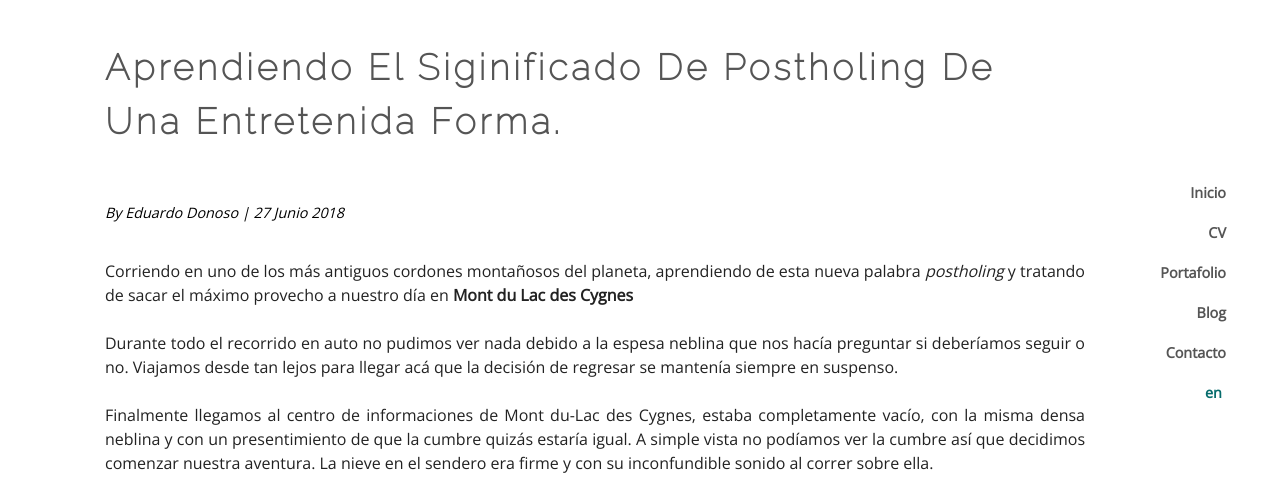
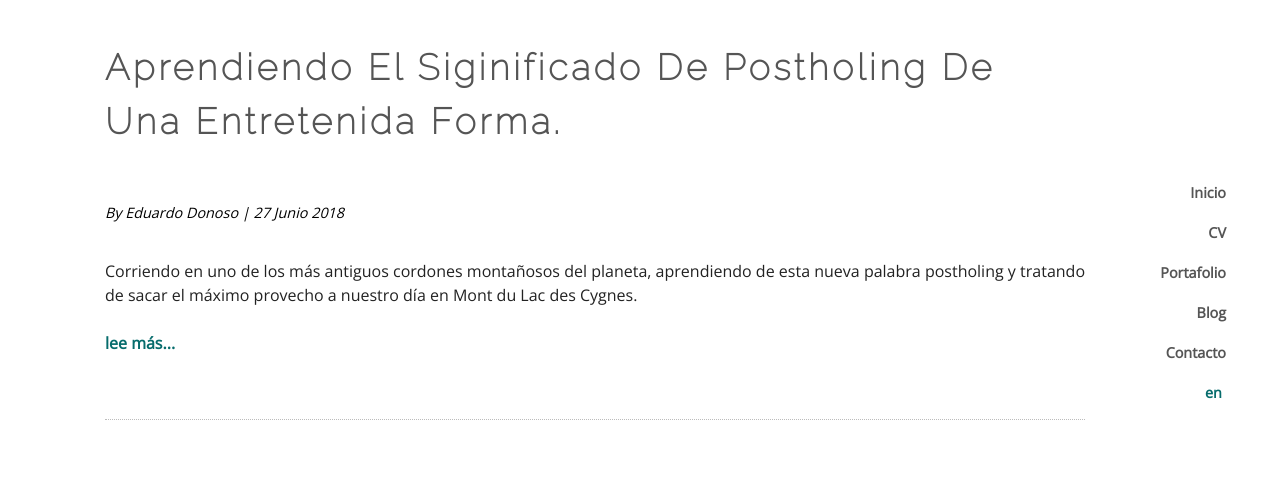
Before and after one commit to edonosousa/edonosousa.github.io, a Jekyll site: the page built from es/_pages/blog/index.html, in a window 1280 px wide and 900 px high, scrolled down 1747 px, cut to the strip 0-480 px from the top of the window. Built offline with Jekyll 4.4.1, drawn with Linux system fonts in a browser that asks for light colours.

Commit message:
Lac du Cygnes post

```diff
--- a/es/_posts/2018-06-26-canotaje-camping-la-mauricie.md
+++ b/es/_posts/2018-06-26-canotaje-camping-la-mauricie.md
@@ -38,24 +37,6 @@ El campamento fue en el lago Dauphinais, si ves el <a href="https://www.pc.gc.ca
 - Remo en el lago Giron
 - 1 km de Portage entre lago Giron y lago Dauphinais
 - Remo desde el lado sur del lago Dauphinais a nuestro sitio de camping número 2
-=======
-*La Mauricie, es referida como una de los mejores lugares en Canadá para ver el cambio de follaje, especialmente en otoño. (La Mauricie is commonly cited as one of the best places in the country to see stunning foliage, especially in the fall.)* - Celina Torrijos, <a href="http://farandwide.much.com/la-mauricie-camping-trip" target="_blank">Far&Wide</a>.
-
-
-
-Un viaje de una semana a la provincia de Quebec, fue el destino para ocupar nuestro pase a los Parques Nacionales de Canadá. Elegimos el Parque Nacional de La Mauricie por su soledad junto a campings remotos solo accesibles por canoa o kayak ¿Quién no ha soñado con remar al amanecer en un lago?
-
-El campamento fue en el lago Dauphinais, si ves el <a href="https://www.pc.gc.ca/en/pn-np/qc/mauricie/visit/cartes-maps" target="_blank">mapa de Parks Canada</a> no existe camino para llegar, lo que se hace es una mezcla de remar y caminar con la canoa en los hombros para llegar a destino. _Portage_ es la palabra francesa para referirse a la acción de llevar en los hombros un bote entre dos cuerpos de agua. Nuestra ruta de remo y _portage_ incluyó:
-
-<ul class="post-stats bullets">
-  <li>500 metros de _portage_ desde el estacionamiento al lago Soumire</li>
-  <li>Remo en el lago Soumire</li>
-  <li>500 metros de _portage_ entre lago Soumire y lago Giron</li>
-  <li>Remo en el lago Giron</li>
-  <li>1 km de _Portage_ entre lago Giron y lago Dauphinais</li>
-  <li>Remo desde el lado sur del lago Dauphinais a nuestro sitio de camping número 2</li>
-</ul>
->>>>>>> b65fa7dd2f8d6c156239b51976fbdf86e95ef251
 
 La canoa al hombro no fue tan mala experiencia como pensábamos, de hecho estábamos felices por haber comprado la canoa más liviana. Pero en nuestro segundo tramo con la canoa al hombro comenzaron nuestros problemas. Una picadura de mosquito fue la alarma, para después casi al llegar al lago Dauphinais, darnos cuenta que éramos esperados por una nube de mosquitos, nuestro único resguardo fue cuando llegamos al centro del lago y una briza los empujó lejos de nosotros. Ahora entendíamos porque las otras personas que vimos estaban cubiertas completa desde los pies a la cabeza.
 
@@ -90,5 +71,5 @@ Para tener en cuenta:
 - Debes realizar una <a href="https://reservation.pc.gc.ca/LaMauricieNationalParkofCanada/LaMauricieBackcountry?Map&gccf=true" title="reserva de Parks Canada" target="blank">reserva</a> para camping y canotaje con anticipación. Cuando llegues a la entrada del parque, dirígete a la recepción para recibir tu permiso.
 - Si ves nuestra fotos, no cubrimos nuestras piernas pensando que el repelente de insectos era efectivo. El cual no hizo nada, aconsejamos cubrir las piernas, brazos y cabeza.
 - No nos introducimos en el agua en el lago Dauphinais, ya que había sanguijuelas. No sabemos si existen en otras partes del parque ya que estuvimos en el campamento número 2.
--Los senderos para portage están bien señalizados y son relativamente planos.
--La única fuente de agua en el campamento, fue el lago. Remamos hasta el centro de este para obtener agua para hervir.
+- Los senderos para portage están bien señalizados y son relativamente planos.
+- La única fuente de agua en el campamento, fue el lago. Remamos hasta el centro de este para obtener agua para hervir.
--- /dev/null
+++ b/es/_posts/2018-06-27-postholing-mont-lac-cygnes.md
@@ -0,0 +1,64 @@
+---
+author: Eduardo Donoso
+layout: post
+date: '2018-06-27 17:08 -0400'
+published: true
+title: Aprendiendo el siginificado de postholing de una entretenida forma.
+postHero: /assets/images/postholing-mont-lac-cygnes/1.jpg
+permalink: /es/postholing-mont-lac-cygnes/
+ref: postholing-mont-lac-cygnes
+categories:
+  - travels
+tags:
+  - canada
+  - quebec
+  - trail-running
+---
+Corriendo en uno de los más antiguos cordones montañosos del planeta, aprendiendo de esta nueva palabra postholing y tratando de sacar el máximo provecho a nuestro día en Mont du Lac des Cygnes.
+
+Durante todo el recorrido en auto no pudimos ver nada debido a la espesa neblina que nos hacía preguntar si deberíamos seguir o no. Viajamos desde tan lejos para llegar acá que la decisión de regresar se mantenía siempre en suspenso.
+
+Finalmente llegamos al centro de informaciones de Mont du-Lac des Cygnes, estaba completamente vacío, con la misma densa neblina y con un presentimiento de que la cumbre quizás estaría igual. A simple vista no podíamos ver la cumbre así que decidimos comenzar nuestra aventura. La nieve en el sendero era firme y con su inconfundible sonido al correr sobre ella.
+
+¿Por qué insistir con subir una montaña sabiendo que no se va a ver nada desde la cima? Y ¿Por qué las señales del sendero están casi a nivel del suelo? Estábamos a punto de encontrar todas estas respuestas de una manera un poco dura.
+
+<div class="quote">Olvida, crossfit, yoga, soulcycle, soloflex y tus clases de acondicionamiento físico. No existe otra mejor manera de corta duración y que involucre todo tu cuerpo que postholing. [Forget CrossFit. Forget hot yoga, Soulcycle, Soloflex, and your Body Pump class. There is no better short-duration, full-body workout than postholing. Traducido Eduardo Donoso]</div>
+<div class="caption">–Maren Horjus, <a href="https://www.backpacker.com/skills/winter-skills-snowshoeing" target="_blank" title="The Case for Postholing">The Case for Postholing</a>, Backpacker Magazine</div>
+
+Corriendo en los senderos o en este caso corriendo en la nieve fue mucho más difícil de lo que imaginamos. El sonido pasivo al correr por la nieve cambió a quejas y reclamos cada vez que nuestros pies fueron tragados por la nieve cuando nos desviábamos un poco del pequeño sendero. Nos enterramos con la nieva hasta la cintura en más de 30 oportunidades y no teníamos idea que existe una palabra técnica para esto _postholing_. (Una gran descripción de esta palabra en Inglés <a href="https://www.thoughtco.com/what-is-postholing-1766135" target="_blank">aquí</a>.)
+
+La primera pregunta fue ¿Cuál es la altura a la que estamos corriendo sobre el sendero? Una pequeña pista en las siguientes fotografías.
+
+<img src="/assets/images/postholing-mont-lac-cygnes/2.jpg" alt="Postholing">
+<div class="caption">Postholing</div>
+
+<img src="/assets/images/postholing-mont-lac-cygnes/3.jpg" alt="La difícil tarea de encontrar las señales del sendero">
+<div class="caption">La difícil tarea de encontrar las señales del sendero</div>
+
+Estábamos realmente corriendo sobre 1 metro de altura y a la vez siendo tragados por la nieve en cada paso y aún pensábamos que íbamos a lograr llegar a la cima.
+
+Después de más nieve, llegamos a una pasarela de madera sobre la cima de la montaña y en donde pudimos saltar a unas grandes y planas superficies de roca. Finalmente estábamos en la cima de Mont du Lac des Cygnes con una increíble vista a… la espesa neblina que no nos dejaba ver nada.
+
+<img  src="/assets/images/postholing-mont-lac-cygnes/4.jpg" alt="Vista desde la cima">
+<div class="caption">Vista desde la cima</div>
+
+No nos queríamos rendir fácilmente así que esperamos durante 30 minutos en el frío de la cima, deseando que el viento que soplaba empujara un poco la neblina hacia otro lado. Mientras tanto uno de los letreros informativo llamó nuestra atención. Mont du Lac des Cygnes es parte del cordón montañoso Laurentian, cuenta con una altura de solo 980 metros y fue formado hace 1 billón de años atrás (tener en cuenta que el Monte Everest y el Monte Blanc tienen 200 millones de años) verificando con más detalles las Montañas Laurentian en Canadá se encuentran en el número 10 de la lista de <a href="https://www.buzzfeed.com/top10s/oldest-mountains-on-earth-ww6q?utm_term=.ic4kJlRrG#.elPgPJBkq" target="_blank">las montañas más antiguas del planeta</a>.
+
+Fue una espectacular experiencia de poder correr en una de las montañas más antiguas de la tierra, lamentablemente no pudimos ver la vista hacia el resto del cordón montañoso pero quizás intentaremos de nuevo en el verano.
+
+<img src="/assets/images/postholing-mont-lac-cygnes/5.jpg" alt="1 billón de años atrás">
+<div class="caption">1 billón de años atrás</div>
+
+Después de los 30 minutos, decidimos que era tiempo de regresar. Entre la mitad del tiempo corriendo y la otra en modo postholing logramos descender hasta el centro de visitas. Es tiempo de mirar hacia la cumbre y poner cara de incrédulos al ver que se despejo la cima y todo a nuestro alrededor. Con ustedes el viejo Mont du Lac des Cygnes. La verdad sabíamos que esto iba a suceder pero disfrutamos la travesía.
+
+<img src="/assets/images/postholing-mont-lac-cygnes/6.jpg" alt="Monte du Lac des Cygnes a la izquierda">
+<div class="caption">Monte du Lac des Cygnes a la izquierda</div>
+
+<img src="/assets/images/postholing-mont-lac-cygnes/7.jpg" alt="Es tiempo de disfrutar la vista desde el estacionamiento, detrás de nosotros el Monte du Lac à Moïse">
+<div class="caption">Es tiempo de disfrutar la vista desde el estacionamiento, detrás de nosotros el Monte du Lac à Moïse</div>
+
+Recomiendo:
+- Un gran mapa del Parque Nacional Des Grands-Jardins <a href="https://www.sepaq.com/dotAsset/840e9681-d144-4736-b81a-61b42cceb963.pdf" target="_blank">aquí</a>.
+- Otras actividades que puedes realizar en el parque <a href="https://www.sepaq.com/pq/grj/index.dot?language_id=1" target="_blank">aquí</a>.
+- La distancia total del sendero es 8.78 km ida y vuelta. Se pueden agregar más kilómetros si se toma el sendero más largo de regreso.
+- El precio para visitar el parque es $8 por persona.
--- a/es/_posts/2018-06-27-your-filename.md
+++ /dev/null
@@ -1,99 +0,0 @@
----
-author: Eduardo Donoso
-layout: post
-date: '2018-06-27 17:08 -0400'
-published: true
-title: Aprendiendo el siginificado de postholing de una entretenida forma.
-postHero: /assets/images/postholing-mont-lac-cygnes/1.jpg
-permalink: /es/postholing-mont-lac-cygnes/
-ref: postholing-mont-lac-cygnes
-categories:
-  - travels
-tags:
-  - canada
-  - quebec
-  - trail-running
----
-Corriendo en uno de los más antiguos cordones montañosos del planeta, aprendiendo de esta nueva palabra _postholing_ y tratando de sacar el máximo provecho a nuestro día en **Mont du Lac des Cygnes**
-
-Durante todo el recorrido en auto no pudimos ver nada debido a la espesa neblina que nos hacía preguntar si deberíamos seguir o no. Viajamos desde tan lejos para llegar acá que la decisión de regresar se mantenía siempre en suspenso.
-
-Finalmente llegamos al centro de informaciones de Mont du-Lac des Cygnes, estaba completamente vacío, con la misma densa neblina y con un presentimiento de que la cumbre quizás estaría igual. A simple vista no podíamos ver la cumbre así que decidimos comenzar nuestra aventura. La nieve en el sendero era firme y con su inconfundible sonido al correr sobre ella.
-
-¿Por qué insistir con subir una montaña sabiendo que no se va a ver nada desde la cima? Y ¿Por qué las señales del sendero están casi a nivel del suelo? Estábamos a punto de encontrar todas estas respuestas de una manera un poco dura.
-
-
-
-_Olvida, crossfit, yoga, soulcycle, soloflex y tus clases de acondicionamiento físico. No existe otra mejor manera de corta duración y que involucre todo tu cuerpo que _postholing_. [Forget CrossFit. Forget hot yoga, Soulcycle, Soloflex, and your Body Pump class. There is no better short-duration, full-body workout than postholing.Traducido Eduardo Donoso]_ –Maren Horjus, <a href="https://www.backpacker.com/skills/winter-skills-snowshoeing" target="_blank">**The case for Postholing**</a>. Backpacker Magazine
-
-Corriendo en los senderos o en este caso corriendo en la nieve fue mucho más difícil de lo que imaginamos. El sonido pasivo al correr por la nieve cambió a quejas y reclamos cada vez que nuestros pies fueron tragados por la nieve cuando nos desviábamos un poco del pequeño sendero. Nos enterramos con la nieva hasta la cintura en más de 30 oportunidades y no teníamos idea que existe una palabra técnica para esto _postholing_. (Una gran descripción de esta palabra en Inglés <a href="https://www.thoughtco.com/what-is-postholing-1766135" target="_blank">aquí</a>.)
-
-La primera pregunta fue ¿Cuál es la altura a la que estamos corriendo sobre el sendero? Una pequeña pista en las siguientes fotografías.
-
-
-<figure class="figure">
-  <img class="image" src="/assets/images/postholing-mont-lac-cygnes/2.jpg"
-      alt="Postholing">
-     <figcaption class="img-caption">Postholing</figcaption>
-</figure>
-<figure class="figure">
-  <img class="image" src="/assets/images/postholing-mont-lac-cygnes/3.jpg"
-      alt="La difícil tarea de encontrar las señales del sendero">
-     <figcaption class="img-caption">La difícil tarea de encontrar las señales del sendero</figcaption>
-</figure>
-
-Estábamos realmente corriendo sobre 1 metro de altura y a la vez siendo tragados por la nieve en cada paso y aún pensábamos que íbamos a lograr llegar a la cima.
-
-Después de más nieve, llegamos a una pasarela de madera sobre la cima de la montaña y en donde pudimos saltar a unas grandes y planas superficies de roca. Finalmente estábamos en la cima de Mont du Lac des Cygnes con una increíble vista a… la espesa neblina que no nos dejaba ver nada.
-
-
-<figure class="figure">
-  <img class="image" src="/assets/images/postholing-mont-lac-cygnes/4.jpg"
-      alt="Vista desde la cima
-">
-     <figcaption class="img-caption">Vista desde la cima
-</figcaption>
-</figure>
-
-No nos queríamos rendir fácilmente así que esperamos durante 30 minutos en el frío de la cima, deseando que el viento que soplaba empujara un poco la neblina hacia otro lado. Mientras tanto uno de los letreros informativo llamó nuestra atención. Mont du Lac des Cygnes es parte del cordón montañoso Laurentian, cuenta con una altura de solo 980 metros y fue formado hace 1 billón de años atrás (tener en cuenta que el Monte Everest y el Monte Blanc tienen 200 millones de años) verificando con más detalles las Montañas Laurentian en Canadá se encuentran en el número 10 de la lista de  <a href="https://www.buzzfeed.com/top10s/oldest-mountains-on-earth-ww6q?utm_term=.ic4kJlRrG#.elPgPJBkq" target="_blank">las montañas más antiguas del planeta</a>.
-
-Fue una espectacular experiencia de poder correr en una de las montañas más antiguas de la tierra, lamentablemente no pudimos ver la vista hacia el resto del cordón montañoso pero quizás intentaremos de nuevo en el verano.
-
-
-<figure class="figure">
-  <img class="image" src="/assets/images/postholing-mont-lac-cygnes/5.jpg"
-      alt="1 billón de años atrás
-">
-     <figcaption class="img-caption">1 billón de años atrás
-</figcaption>
-</figure>
-
-
-
-Después de los 30 minutos, decidimos que era tiempo de regresar. Entre la mitad del tiempo corriendo y la otra en modo postholing logramos descender hasta el centro de visitas. Es tiempo de mirar hacia la cumbre y poner cara de incrédulos al ver que se despejo la cima y todo a nuestro alrededor. Con ustedes el viejo Mont du Lac des Cygnes. La verdad sabíamos que esto iba a suceder pero disfrutamos la travesía.
-
-
-
-<figure class="figure">
-  <img class="image" src="/assets/images/postholing-mont-lac-cygnes/6.jpg"
-      alt="Monte du Lac des Cygnes a la izquierda.
-">
-     <figcaption class="img-caption">Monte du Lac des Cygnes a la izquierda.
-</figcaption>
-</figure>
-<figure class="figure">
-  <img class="image" src="/assets/images/postholing-mont-lac-cygnes/7.jpg"
-      alt="Es tiempo de disfrutar la vista desde el estacionamiento, detrás de nosotros el Monte du Lac à Moïse.
-">
-     <figcaption class="img-caption">Es tiempo de disfrutar la vista desde el estacionamiento, detrás de nosotros el Monte du Lac à Moïse.
-</figcaption>
-</figure>
-
-Recomiendo:
-<ul class="post-stats bullets">
-  <li>Un gran mapa del Parque Nacional Des Grands-Jardins <a href="https://www.sepaq.com/dotAsset/840e9681-d144-4736-b81a-61b42cceb963.pdf" target="_blank">aquí</a>.</li>
-  <li>Otras actividades que puedes realizar en el parque <a href="https://www.sepaq.com/pq/grj/index.dot?language_id=1" target="_blank">aquí</a>.</li>
-  <li>La distancia total del sendero es 8.78 km ida y vuelta. Se pueden agregar más kilómetros si se toma el sendero más largo de regreso.
-</li>
-  <li>El precio para visitar el parque es $8 por persona.</li>
-</ul>
```
Also changed, not shown: other parts of es/_posts/2018-06-26-canotaje-camping-la-mauricie.md (+0 -1 lines).
